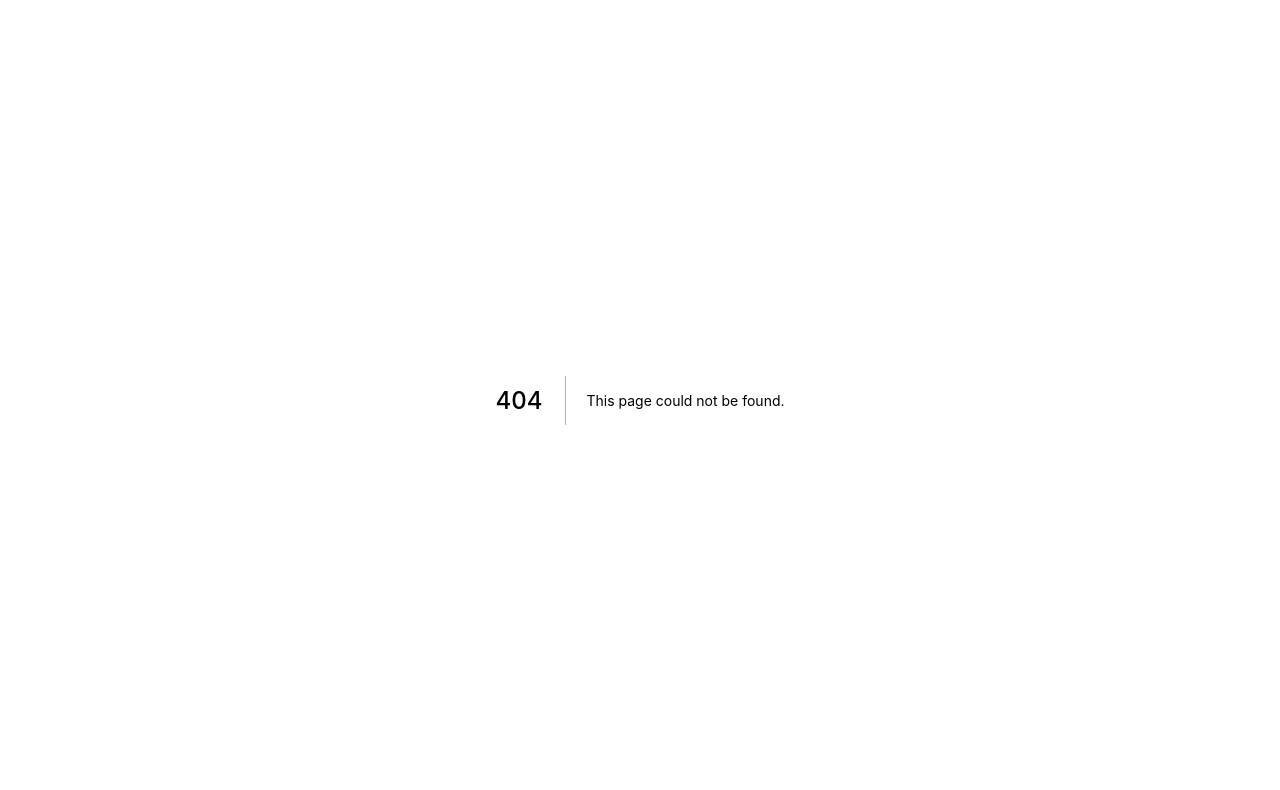
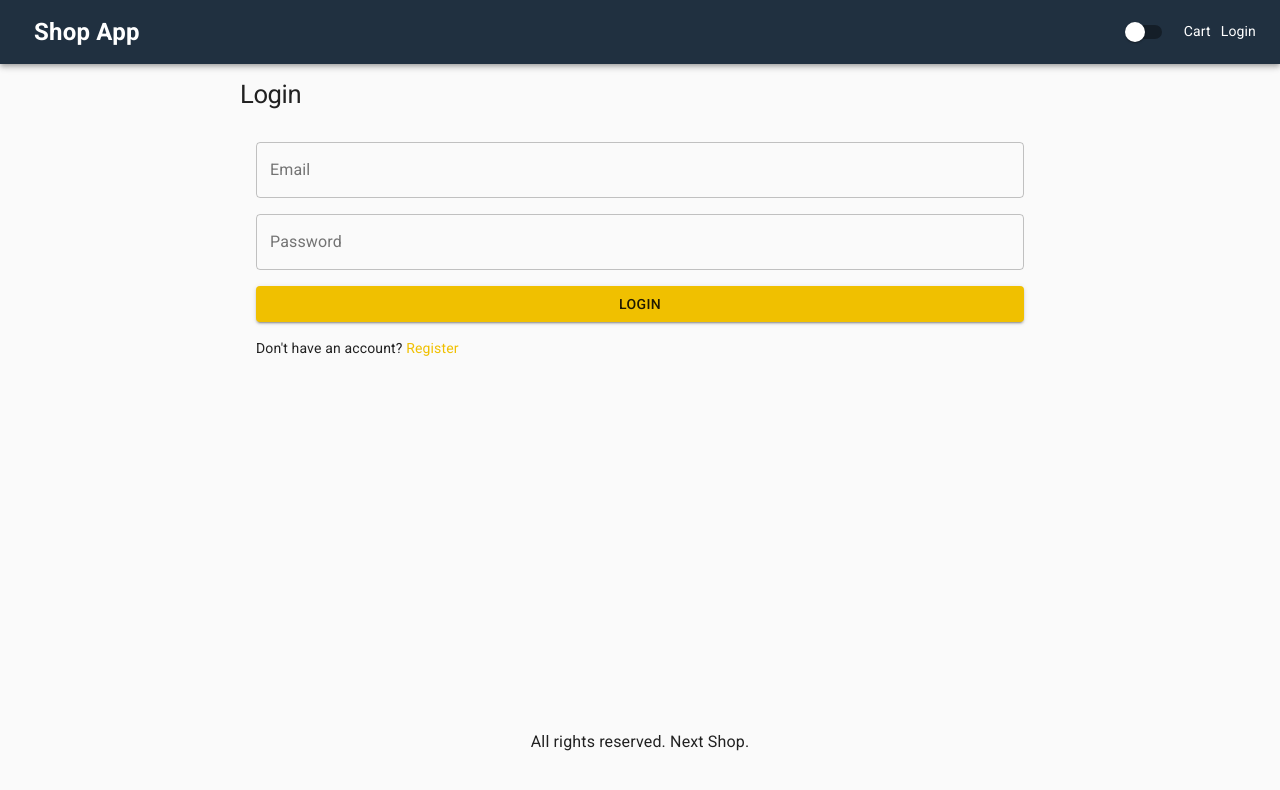
Before and after one commit to Abdullatif-Fk/next-shop-app, a Next.js app: page /login in a window 1280 px wide. Before the commit this address had no page. Shown: the top 790 px of the page. Built offline with nearby package versions, Linux system fonts and the light colour scheme.

Commit message:
Add-Login-Page

```diff
--- a/pages/api/products/[id].js
+++ b/pages/api/products/[id].js
@@ -8,7 +8,6 @@
   await db.connect();
   const product = await Product.findById(req.query.id);
   await db.disconnect();
-  console.log(product);
   res.send(product);
 });
 export default handler;
--- /dev/null
+++ b/pages/login.js
@@ -0,0 +1,57 @@
+import React from 'react';
+import {
+  Button,
+  Link,
+  List,
+  ListItem,
+  TextField,
+  Typography,
+} from '@material-ui/core';
+import Layout from '../components/Layout';
+import useStyles from '../utils/styles';
+import NextLink from 'next/link';
+export default function Login() {
+  const classes = useStyles();
+  return (
+    <Layout title="Login">
+      <form className={classes.form}>
+        <Typography component="h1" variant="h1">
+          {' '}
+          Login{' '}
+        </Typography>
+        <List>
+          <ListItem>
+            <TextField
+              variant="outlined"
+              fullWidth
+              id="email"
+              label="Email"
+              inputProps={{ type: 'email' }}
+            ></TextField>
+          </ListItem>
+          <ListItem>
+            <TextField
+              variant="outlined"
+              fullWidth
+              id="password"
+              label="Password"
+              inputProps={{ type: 'password' }}
+            ></TextField>
+          </ListItem>
+          <ListItem>
+            <Button variant="contained" type="submit" fullWidth color="primary">
+              {' '}
+              Login
+            </Button>
+          </ListItem>
+          <ListItem>
+            Don't have an account?&nbsp;
+            <NextLink href="/register" passHref>
+              <Link> Register </Link>
+            </NextLink>
+          </ListItem>
+        </List>
+      </form>
+    </Layout>
+  );
+}
--- a/utils/styles.js
+++ b/utils/styles.js
@@ -28,5 +28,9 @@
     marginTop: 10,
     marginBottom: 10,
   },
+  form: {
+    maxWidth: 800,
+    margin: '0 auto',
+  },
 });
 export default useStyles;
```
Also changed, not shown: pages/cart.js (+11 -1 lines), pages/shipping.js (added, +10 -0 lines), 1 other file (tests, documents, lock files or other folders).
